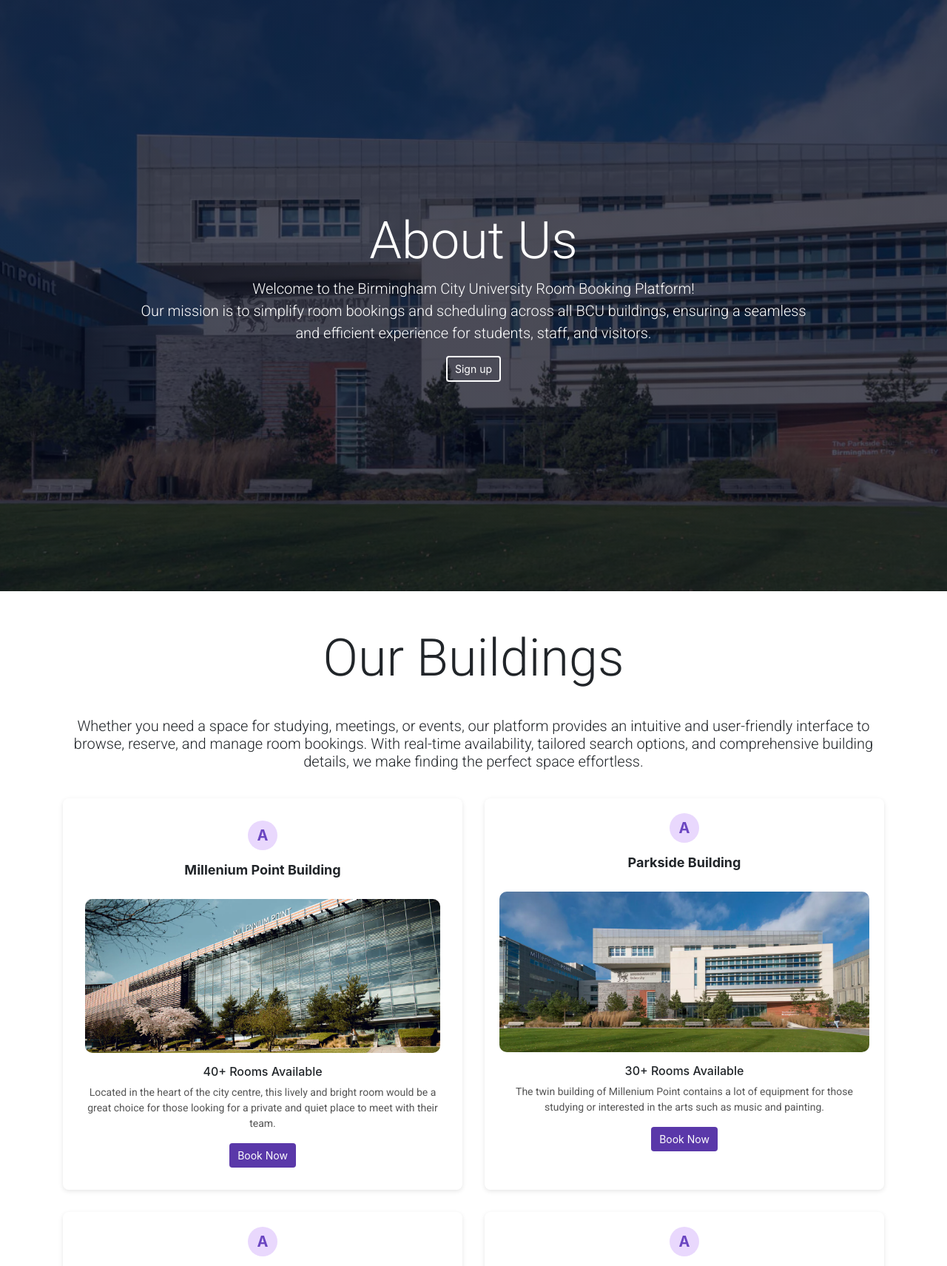
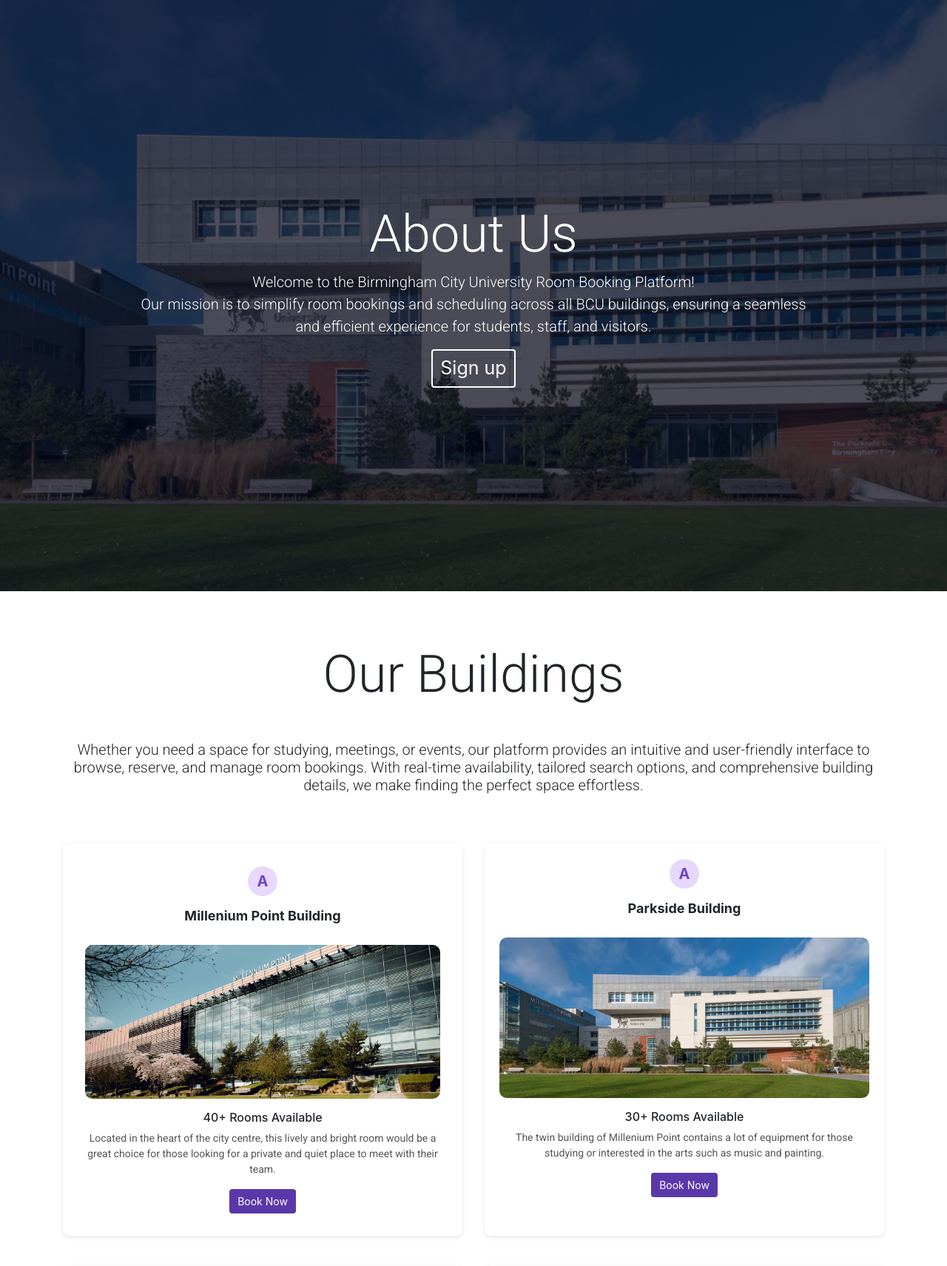
Before and after one commit to UmaeerH/DIG5127, a PHP site: page /AboutUs.php in a window 1280 px wide. Shown: the part 171-1882 px from the top of the page at 74% size. Run offline with PHP 8.4, Linux system fonts and the light colour scheme.

Commit message:
Fixed padding on About Us
Fixed padding around body content of About Us so that it is not clustered together. Also enlarged sizes of buttons for clear view.

```diff
--- a/AboutUs.php
+++ b/AboutUs.php
@@ -57,6 +57,7 @@ session_start();
                     background-color: transparent;
                     border: 2px solid #fff;
                     color: #fff;
+                    font-size: 25px;
                 }
             </style>
             <a href="#" class="btn btn-outline-custom btn-lg au-slow-hover">Sign up</a>
@@ -96,12 +97,12 @@ session_start();
 
 <!--Body-->
 <body>
-<div class="container py-5">
-        <div class="row" style="row-gap: 30px;">
+<div class="container" style="padding-bottom: 65px; padding-top: 70px;">
+        <div class="row" style="row-gap: 40px;">
             <div class="container text-center">
                 <h1 class="display-4">Our Buildings</h1>
             </div>
-        <h1 class="lead text-center"> Whether you need a space for studying, meetings, or events, our platform provides an intuitive and user-friendly
+        <h1 class="lead text-center" style="padding-bottom:20px;"> Whether you need a space for studying, meetings, or events, our platform provides an intuitive and user-friendly
         interface to browse, reserve, and manage room bookings. With real-time availability, tailored search options,
         and comprehensive building details, we make finding the perfect space effortless.</h1>
             <!-- Millenium Point -->
@@ -186,7 +187,7 @@ session_start();
         </div>
     </div>
 
-    <section class="bg-light py-5">
+    <section class="bg-light" style="padding: 65px;">
         <div class="container text-center">
             <h1>Require space for studying, meetings or events?</h1>
             <p>We're here to support your academic and professional journey by providing a reliable and organized system that saves you time and keeps you focused on what matters most. </p>
```
